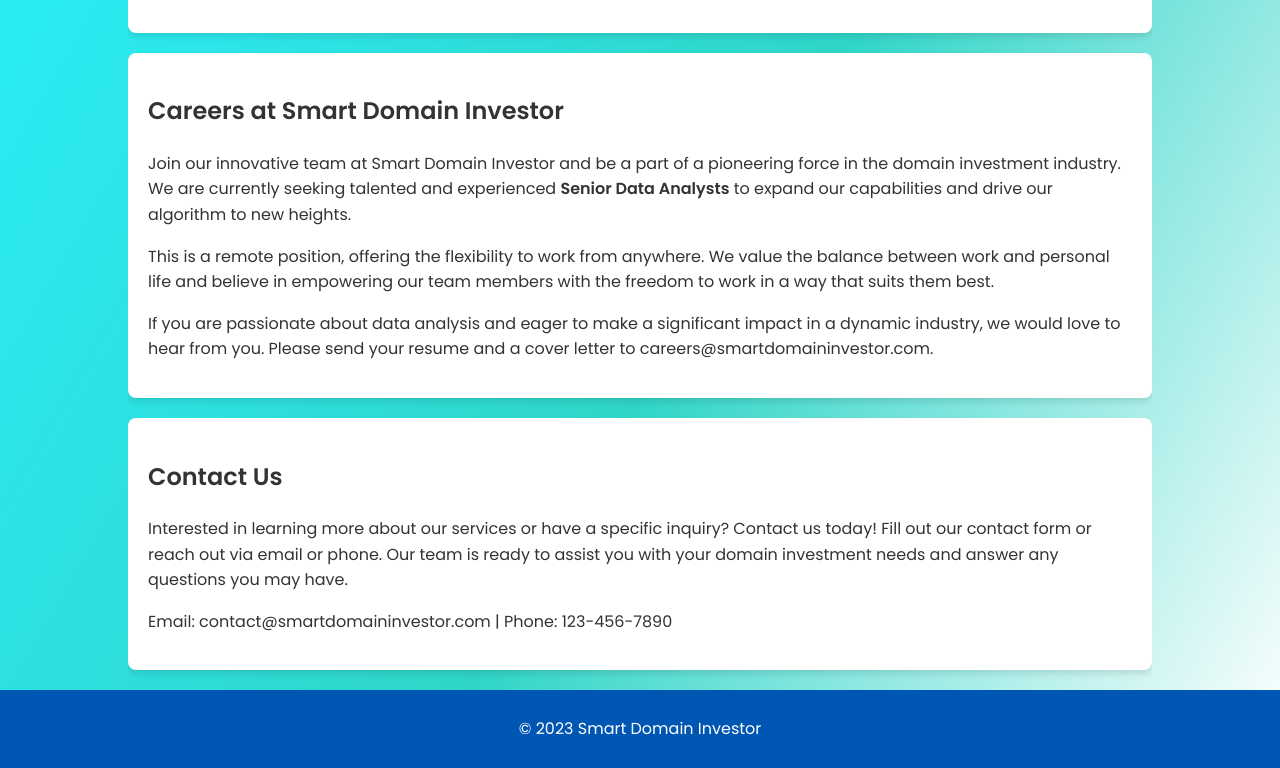
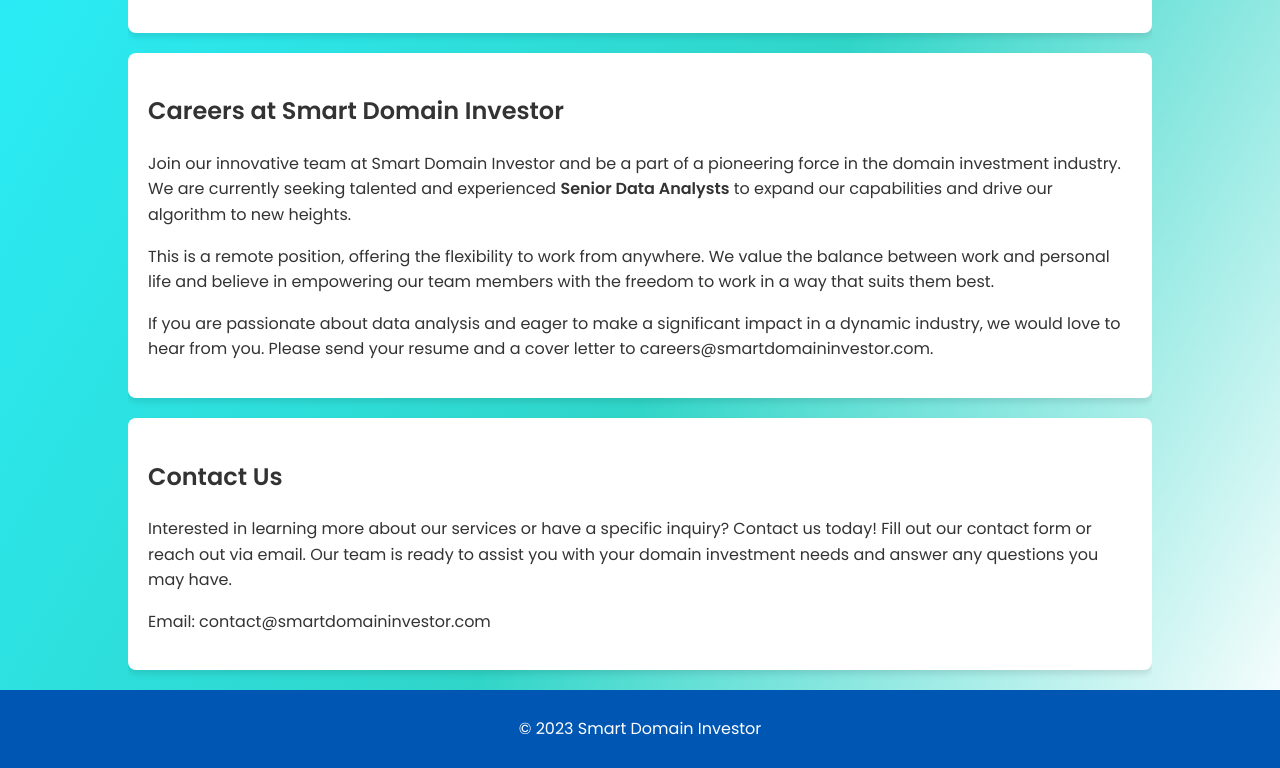
Before and after one commit to alloknight/alloknight.github.io, a plain HTML site: page index.html in a window 1280 px wide. Shown: the part 1434-2202 px from the top of the page. Drawn offline with Linux system fonts and the light colour scheme.

Commit message:
Update index.html

```diff
--- a/index.html
+++ b/index.html
@@ -161,8 +161,8 @@
         <!-- Contact Us Section -->
         <section id="contact">
             <h2>Contact Us</h2>
-            <p>Interested in learning more about our services or have a specific inquiry? Contact us today! Fill out our contact form or reach out via email or phone. Our team is ready to assist you with your domain investment needs and answer any questions you may have.</p>
-            <p>Email: contact@smartdomaininvestor.com | Phone: 123-456-7890</p>
+            <p>Interested in learning more about our services or have a specific inquiry? Contact us today! Fill out our contact form or reach out via email. Our team is ready to assist you with your domain investment needs and answer any questions you may have.</p>
+            <p>Email: contact@smartdomaininvestor.com </p>
         </section>
     </div>
 
```
